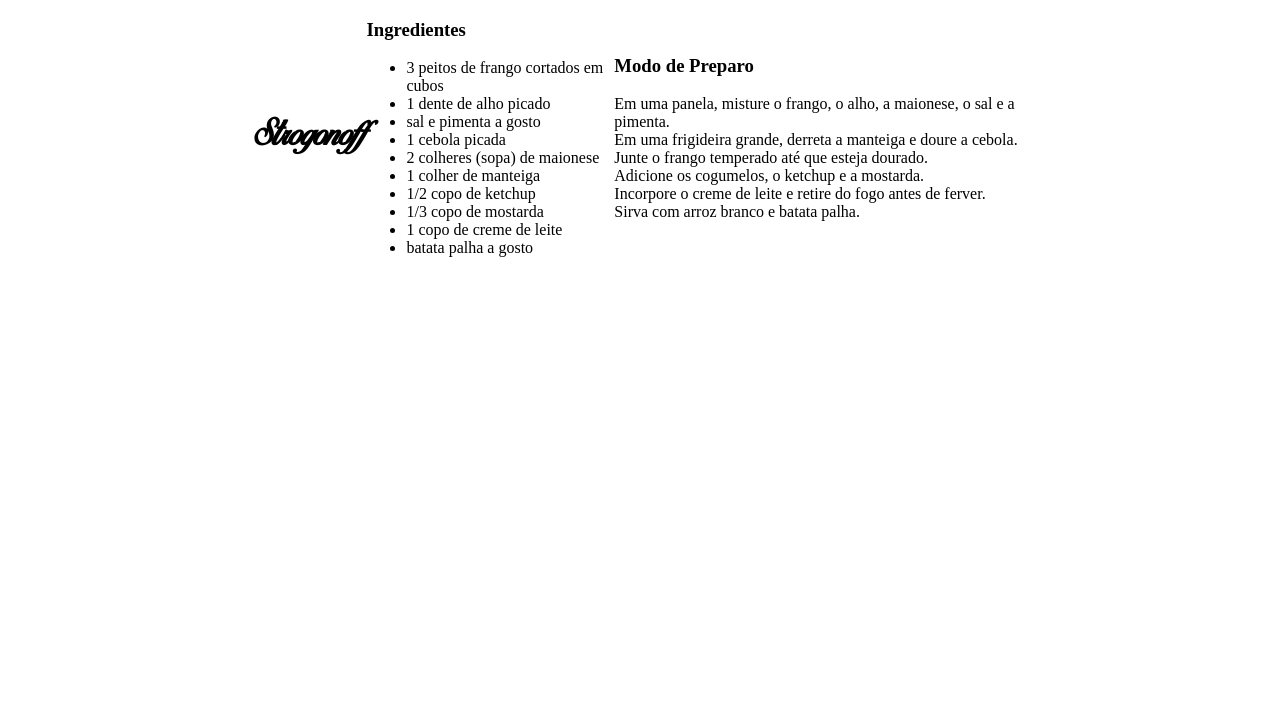
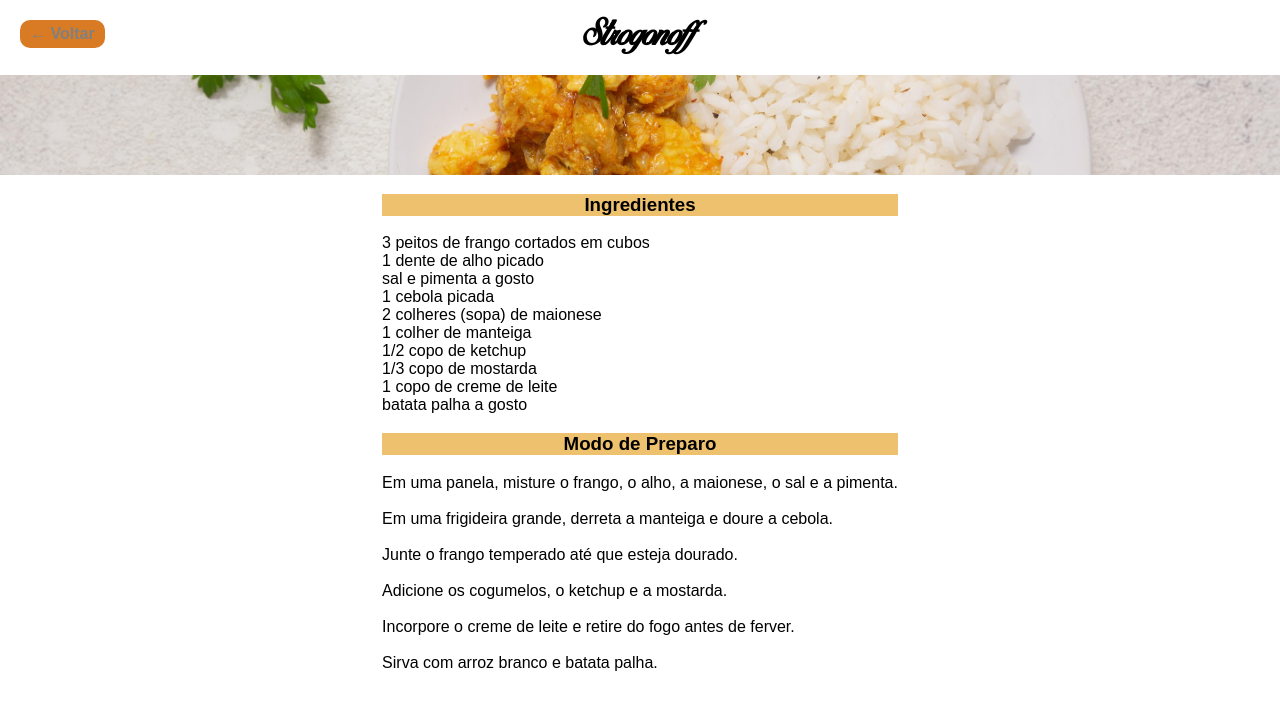
Before and after one commit to pdroex/odins-recipes, a plain HTML site: page recipes/strogonoff.html in a window 1280 px wide. Drawn offline with Linux system fonts and the light colour scheme.

Commit message:
redesign the recipes'page

```diff
--- a/recipes/strogonoff.html
+++ b/recipes/strogonoff.html
@@ -10,29 +10,109 @@
             font-family: 'Birds';
             src: url('Birds of Paradise ╕ PERSONAL USE ONLY.ttf');
         }
+
+        div#back {
+            display: flex;
+
+        }
+        a {
+            color: gray;
+            position: absolute;
+            max-width: max-content;
+            margin: 20px;
+            text-decoration: none;
+        }
+        h4#volt {
+            border-radius: 10px;
+            background-color: rgb(216, 123, 36);
+            padding: 5px 10px;
+
+        }
+        h4#volt:hover {
+            color: white;
+            box-shadow: 0px 0.5px 2px black;
+        }
+
+
         h1 {
             font-family: 'Birds';
+            width: 100%;
+            text-align: center;
         }
-        html{
-            display: flex;
-            justify-content: center;
+
+        h3, h4, li, p {
+            font-family: Arial, Helvetica, sans-serif;
+
+        }
+
+        h3, h4 {
+            text-align: center;
+        }
+
+        h3 {
+            background-color: rgba(238, 193, 110, 0.993);
+        }
+
+        h4 {
+            margin: 0 20px 0 0;
+            background-color: rgb(221, 221, 221);
         }
 
         body {
             display: flex;
-            align-items: center;
-            margin: 0;
+            justify-content: center;
+            margin: 0 auto;
             padding: 0;
+            max-width: 100vmax;
+        }
+
+        ul {
+            padding-left: 0;
+        }
+
+        li {
+            list-style-type: none;
+        }
+
+        #main {
+            column-count: 1;
+            width: 100%;
+            display: flex;
+            flex-direction: column;
+            justify-content: center;
+        }
+        div#ingred {
+            margin: 0 auto;
             max-width: 60%;
         }
-        div#main {
-            max-width: 80%;
+
+        img#strog {
+            padding: 0;
+            margin: 0;
+            width: 100vw;
+            height: 100px;
+            object-fit: cover;
+
         }
     </style>
 </head>
 <body>
+
+
+
+    <div id="main">
+        <div id="back">
+            <a href="../index.html" id="link">
+
+                <h4 id="volt">← Voltar</h4>
+
+            </a>
             <h1>Strogonoff</h1>
-    <div>
+        </div>
+
+        <img id="strog" src="image/strogonoff2.jpg" alt="strogonoff">
+
+        <div id="ingred">
             <h3>Ingredientes</h3>
             <ul>
                 <li>3 peitos de frango cortados em cubos</li>
@@ -46,26 +126,28 @@
                 <li>1 copo de creme de leite</li>
                 <li>batata palha a gosto</li>
             </ul>
-    </div>
-    <div>
             <h3>Modo de Preparo</h3>
             <p>
                 Em uma panela, misture o frango, o alho,
                 a maionese, o sal e a pimenta.
-            <br>
+                <br><br>
                 Em uma frigideira grande, derreta a manteiga
                 e doure a cebola.
-            <br>
+                <br><br>
                 Junte o frango temperado até que esteja dourado.
-            <br>
+                <br><br>
                 Adicione os cogumelos, o ketchup e a mostarda.
-            <br>
+                <br><br>
                 Incorpore o creme de leite e retire do
                 fogo antes de ferver.
-            <br>
+                <br><br>
                 Sirva com arroz branco e batata palha.
             </p>
         </div>
 
+    </div>
+
+
+
 </body>
 </html>
```
Also changed, not shown: index.html (+3 -3 lines), recipes/carbonara.html (+97 -16 lines), recipes/lasanha.html (+76 -18 lines), style.css (+23 -33 lines). Lines whose indentation alone changed are shown as unchanged.
